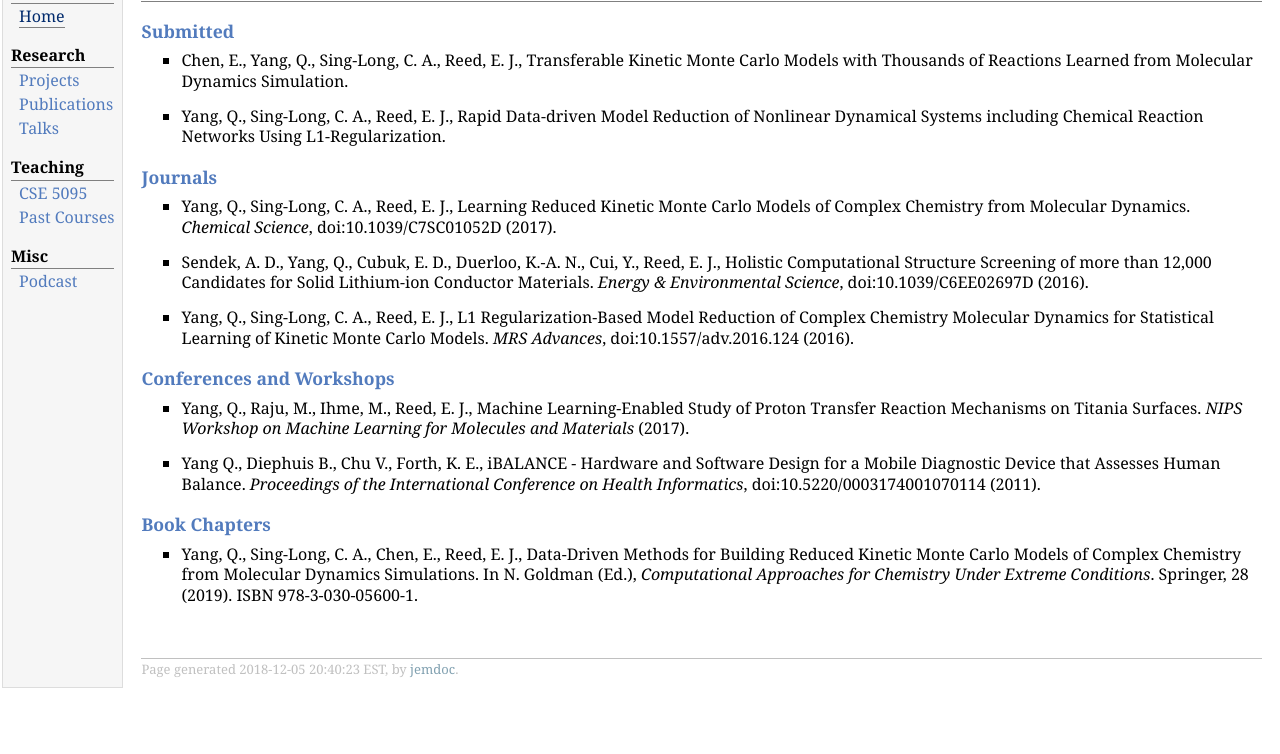
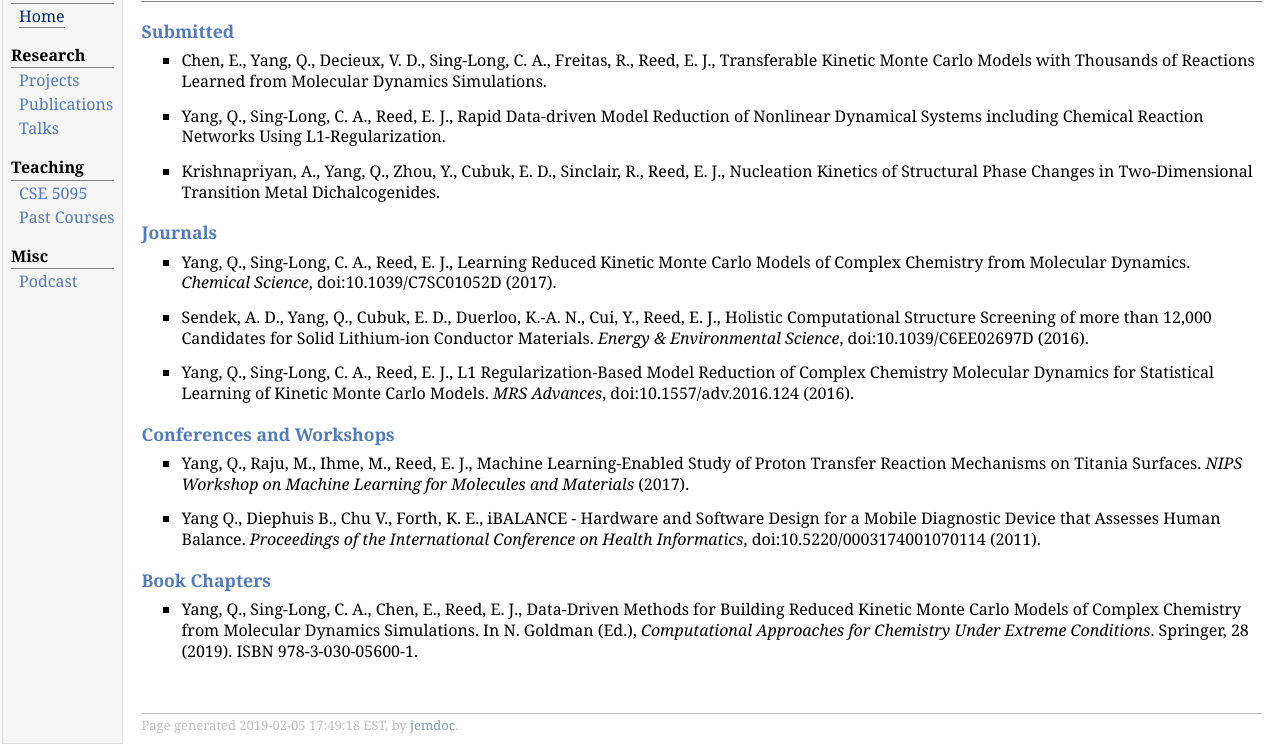
Before and after one commit to qianyanglab/qianyanglab.github.io, a plain HTML site: page research/publications.html in a window 1280 px wide. Shown: the part 48-802 px from the top of the page. Drawn offline with Linux system fonts and the light colour scheme.

Commit message:
Add files via upload

```diff
--- a/research/publications.html
+++ b/research/publications.html
@@ -4,7 +4,7 @@
 <head>
 <meta name="generator" content="jemdoc, see http://jemdoc.jaboc.net/" />
 <meta http-equiv="Content-Type" content="text/html;charset=utf-8" />
-<link rel="stylesheet" href="../jemdoc.css" type="text/css" />
+<link rel="stylesheet" href="jemdoc.css" type="text/css" />
 <title>Publications</title>
 </head>
 <body>
@@ -21,7 +21,7 @@
 <div class="menu-item"><a href="../teaching/cse5095_mlmaterials.html">CSE&nbsp;5095</a></div>
 <div class="menu-item"><a href="../teaching/pastcourses.html">Past&nbsp;Courses</a></div>
 <div class="menu-category">Misc</div>
-<div class="menu-item"><a href="https://reedgroup.stanford.edu/podcastML.html">Podcast</a></div>
+<div class="menu-item"><a href="http://materials-and-megabytes.buzzsprout.com">Podcast</a></div>
 </td>
 <td id="layout-content">
 <div id="toptitle">
@@ -29,11 +29,15 @@
 </div>
 <h3>Submitted</h3>
 <ul>
-<li><p>Chen, E., Yang, Q., Sing-Long, C. A., Reed, E. J., Transferable Kinetic Monte Carlo Models with Thousands of Reactions Learned from Molecular Dynamics Simulation.</p>
+<li><p>Chen, E., Yang, Q., Decieux, V. D., Sing-Long, C. A., Freitas, R., Reed, E. J., Transferable Kinetic Monte Carlo Models with Thousands of Reactions Learned from Molecular Dynamics Simulations.</p>
 </li>
 </ul>
 <ul>
 <li><p>Yang, Q., Sing-Long, C. A., Reed, E. J., Rapid Data-driven Model Reduction of Nonlinear Dynamical Systems including Chemical Reaction Networks Using L1-Regularization.</p>
+</li>
+</ul>
+<ul>
+<li><p>Krishnapriyan, A., Yang, Q., Zhou, Y., Cubuk, E. D., Sinclair, R., Reed, E. J., Nucleation Kinetics of Structural Phase Changes in Two-Dimensional Transition Metal Dichalcogenides.</p>
 </li>
 </ul>
 <h3>Journals</h3>
@@ -65,7 +69,7 @@
 </ul>
 <div id="footer">
 <div id="footer-text">
-Page generated 2018-12-05 20:40:23 EST, by <a href="http://jemdoc.jaboc.net/">jemdoc</a>.
+Page generated 2019-02-05 17:49:18 EST, by <a href="http://jemdoc.jaboc.net/">jemdoc</a>.
 </div>
 </div>
 </td>
```
